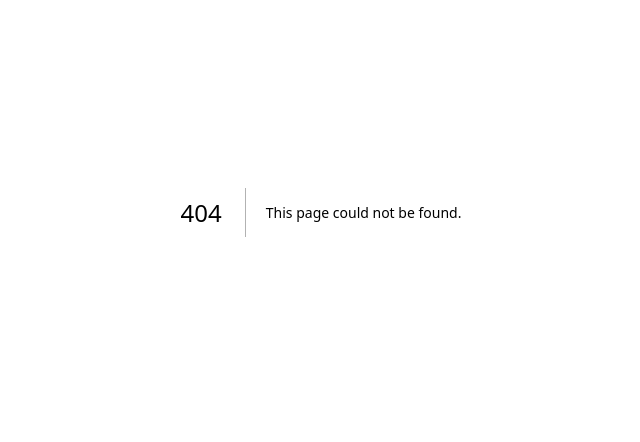
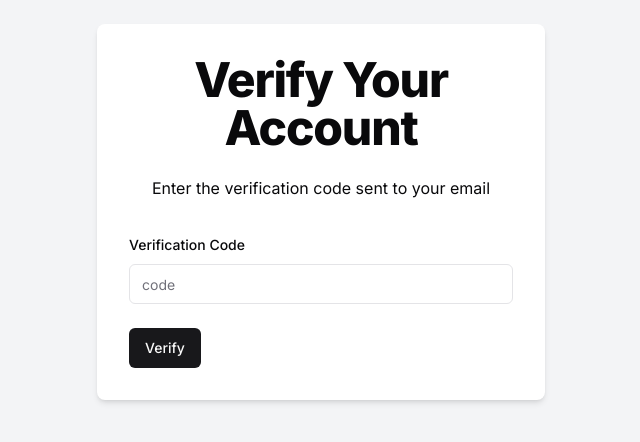
Before and after one commit to Alfastrek/FeedbackGenius, a Next.js app: page /verify/1 in a window 1280 px wide. Before the commit this address had no page. Shown: the part 188-630 px from the top of the page, without its empty margins (319-959 px from the left). Built offline with nearby package versions, Linux system fonts and the light colour scheme.

Commit message:
Username Verification Process

```diff
--- a/src/app/(auth)/sign-up/page.tsx
+++ b/src/app/(auth)/sign-up/page.tsx
@@ -1,31 +1,31 @@
-'use client';
+"use client";
 
-import { ApiResponse } from '@/types/ApiResponse';
-import { zodResolver } from '@hookform/resolvers/zod';
-import Link from 'next/link';
-import { use, useEffect, useState } from 'react';
-import { useForm } from 'react-hook-form';
-import { useDebounceCallback, useDebounceValue } from 'usehooks-ts';
-import * as z from 'zod';
+import { ApiResponse } from "@/types/ApiResponse";
+import { zodResolver } from "@hookform/resolvers/zod";
+import Link from "next/link";
+import { use, useEffect, useState } from "react";
+import { useForm } from "react-hook-form";
+import { useDebounceCallback, useDebounceValue } from "usehooks-ts";
+import * as z from "zod";
 
-import { Button } from '@/components/ui/button';
+import { Button } from "@/components/ui/button";
 import {
   Form,
   FormField,
   FormItem,
   FormLabel,
   FormMessage,
-} from '@/components/ui/form';
-import { Input } from '@/components/ui/input';
-import { useToast } from '@/components/ui/use-toast';
-import axios, { AxiosError } from 'axios';
-import { Loader2 } from 'lucide-react';
-import { useRouter } from 'next/navigation';
-import { signUpSchema } from '@/schemas/signUpSchema';
+} from "@/components/ui/form";
+import { Input } from "@/components/ui/input";
+import { useToast } from "@/components/ui/use-toast";
+import axios, { AxiosError } from "axios";
+import { Loader2 } from "lucide-react";
+import { useRouter } from "next/navigation";
+import { signUpSchema } from "@/schemas/signUpSchema";
 
 export default function SignUpForm() {
-  const [username, setUsername] = useState('');
-  const [usernameMessage, setUsernameMessage] = useState('');
+  const [username, setUsername] = useState("");
+  const [usernameMessage, setUsernameMessage] = useState("");
   const [isCheckingUsername, setIsCheckingUsername] = useState(false);
   const [isSubmitting, setIsSubmitting] = useState(false);
   const debounced = useDebounceCallback(setUsername, 300);
@@ -36,9 +36,9 @@
   const form = useForm<z.infer<typeof signUpSchema>>({
     resolver: zodResolver(signUpSchema),
     defaultValues: {
-      username: '',
-      email: '',
-      password: '',
+      username: "",
+      email: "",
+      password: "",
     },
   });
 
@@ -46,16 +46,17 @@
     const checkUsernameUnique = async () => {
       if (username) {
         setIsCheckingUsername(true);
-        setUsernameMessage(''); // Reset message
+        setUsernameMessage(""); // Reset message
         try {
           const response = await axios.get<ApiResponse>(
             `/api/check-username-unique?username=${username}`
           );
-          setUsernameMessage(response.data.message);
+          let message = response.data.message;
+          setUsernameMessage(message);
         } catch (error) {
           const axiosError = error as AxiosError<ApiResponse>;
           setUsernameMessage(
-            axiosError.response?.data.message ?? 'Error checking username'
+            axiosError.response?.data.message ?? "Error checking username"
           );
         } finally {
           setIsCheckingUsername(false);
@@ -68,10 +69,10 @@
   const onSubmit = async (data: z.infer<typeof signUpSchema>) => {
     setIsSubmitting(true);
     try {
-      const response = await axios.post<ApiResponse>('/api/sign-up', data);
+      const response = await axios.post<ApiResponse>("/api/sign-up", data);
 
       toast({
-        title: 'Success',
+        title: "Success",
         description: response.data.message,
       });
 
@@ -79,18 +80,18 @@
 
       setIsSubmitting(false);
     } catch (error) {
-      console.error('Error during sign-up:', error);
+      console.error("Error during sign-up:", error);
 
       const axiosError = error as AxiosError<ApiResponse>;
 
       // Default error message
       let errorMessage = axiosError.response?.data.message;
-      ('There was a problem with your sign-up. Please try again.');
+      ("There was a problem with your sign-up. Please try again.");
 
       toast({
-        title: 'Sign Up Failed',
+        title: "Sign Up Failed",
         description: errorMessage,
-        variant: 'destructive',
+        variant: "destructive",
       });
 
       setIsSubmitting(false);
@@ -102,7 +103,7 @@
       <div className="w-full max-w-md p-8 space-y-8 bg-white rounded-lg shadow-md">
         <div className="text-center">
           <h1 className="text-4xl font-extrabold tracking-tight lg:text-5xl mb-6">
-            Join Feedback Matters
+            Join Feedback Matters.
           </h1>
           <p className="mb-4">Sign up to start your anonymous adventure</p>
         </div>
@@ -125,9 +126,9 @@
                   {!isCheckingUsername && usernameMessage && (
                     <p
                       className={`text-sm ${
-                        usernameMessage === 'Username is unique'
-                          ? 'text-green-500'
-                          : 'text-red-500'
+                        usernameMessage === "Username is unique"
+                          ? "text-green-500"
+                          : "text-red-500"
                       }`}
                     >
                       {usernameMessage}
@@ -144,7 +145,9 @@
                 <FormItem>
                   <FormLabel>Email</FormLabel>
                   <Input {...field} name="email" />
-                  <p className='text-muted text-gray-400 text-sm'>We will send you a verification code</p>
+                  <p className="text-muted text-gray-400 text-sm">
+                    We will send you a verification code
+                  </p>
                   <FormMessage />
                 </FormItem>
               )}
@@ -161,21 +164,21 @@
                 </FormItem>
               )}
             />
-            <Button type="submit" className='w-full' disabled={isSubmitting}>
+            <Button type="submit" className="w-full" disabled={isSubmitting}>
               {isSubmitting ? (
                 <>
                   <Loader2 className="mr-2 h-4 w-4 animate-spin" />
                   Please wait
                 </>
               ) : (
-                'Sign Up'
+                "Sign Up"
               )}
             </Button>
           </form>
         </Form>
         <div className="text-center mt-4">
           <p>
-            Already a member?{' '}
+            Already a member?{" "}
             <Link href="/sign-in" className="text-blue-600 hover:text-blue-800">
               Sign in
             </Link>
--- /dev/null
+++ b/src/app/(auth)/verify/[username]/page.tsx
@@ -0,0 +1,81 @@
+'use client';
+
+import { Button } from '@/components/ui/button';
+import {
+  Form,
+  FormField,
+  FormItem,
+  FormLabel,
+  FormMessage,
+} from '@/components/ui/form';
+import { Input } from '@/components/ui/input';
+import { useToast } from '@/components/ui/use-toast';
+import { ApiResponse } from '@/types/ApiResponse';
+import { zodResolver } from '@hookform/resolvers/zod';
+import axios, { AxiosError } from 'axios';
+import { useParams, useRouter } from 'next/navigation';
+import { useForm } from 'react-hook-form';
+import * as z from 'zod';
+import { verifySchema } from '@/schemas/verifySchema';
+
+export default function VerifyAccount() {
+  const router = useRouter();
+  const params = useParams<{ username: string }>();
+  const { toast } = useToast();
+  const form = useForm<z.infer<typeof verifySchema>>({
+    resolver: zodResolver(verifySchema),
+  });
+
+  const onSubmit = async (data: z.infer<typeof verifySchema>) => {
+    try {
+      const response = await axios.post<ApiResponse>(`/api/verify-code`, {
+        username: params.username,
+        code: data.code,
+      });
+
+      toast({
+        title: 'Success',
+        description: response.data.message,
+      });
+
+      router.replace('/sign-in');
+    } catch (error) {
+      const axiosError = error as AxiosError<ApiResponse>;
+      toast({
+        title: 'Signup Failed',
+        description:
+          axiosError.response?.data.message ,
+        variant: 'destructive',
+      });
+    }
+  };
+
+  return (
+    <div className="flex justify-center items-center min-h-screen bg-gray-100">
+      <div className="w-full max-w-md p-8 space-y-8 bg-white rounded-lg shadow-md">
+        <div className="text-center">
+          <h1 className="text-4xl font-extrabold tracking-tight lg:text-5xl mb-6">
+            Verify Your Account
+          </h1>
+          <p className="mb-4">Enter the verification code sent to your email</p>
+        </div>
+        <Form {...form}>
+          <form onSubmit={form.handleSubmit(onSubmit)} className="space-y-6">
+            <FormField
+              name="code"
+              control={form.control}
+              render={({ field }) => (
+                <FormItem>
+                  <FormLabel>Verification Code</FormLabel>
+                  <Input placeholder="code" {...field} />
+                  <FormMessage />
+                </FormItem>
+              )}
+            />
+            <Button type="submit">Verify</Button>
+          </form>
+        </Form>
+      </div>
+    </div>
+  );
+}
--- a/src/schemas/verifySchema.ts
+++ b/src/schemas/verifySchema.ts
@@ -1,6 +1,6 @@
 import {z} from 'zod';
 
-export const verifyScema=z.object({
+export const verifySchema=z.object({
     code:z.string().length(6,"Verification code must be 6 characters long")
 
 })
```
